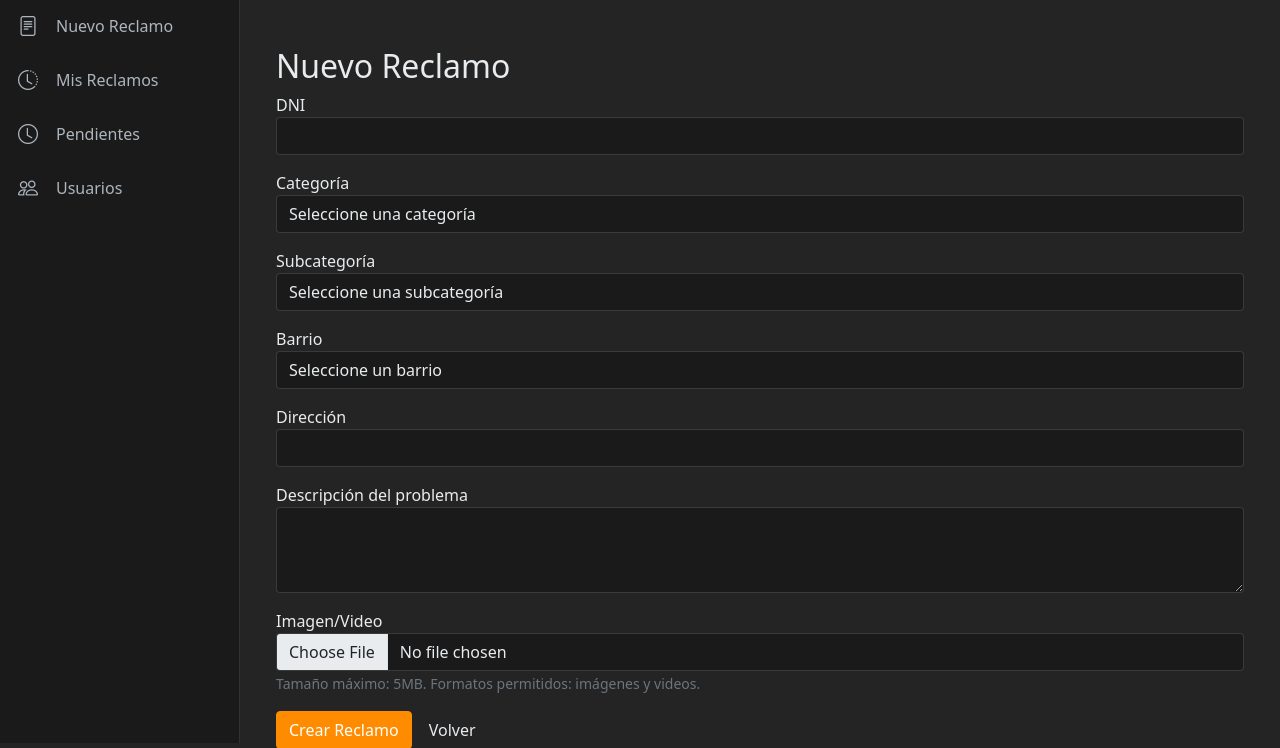
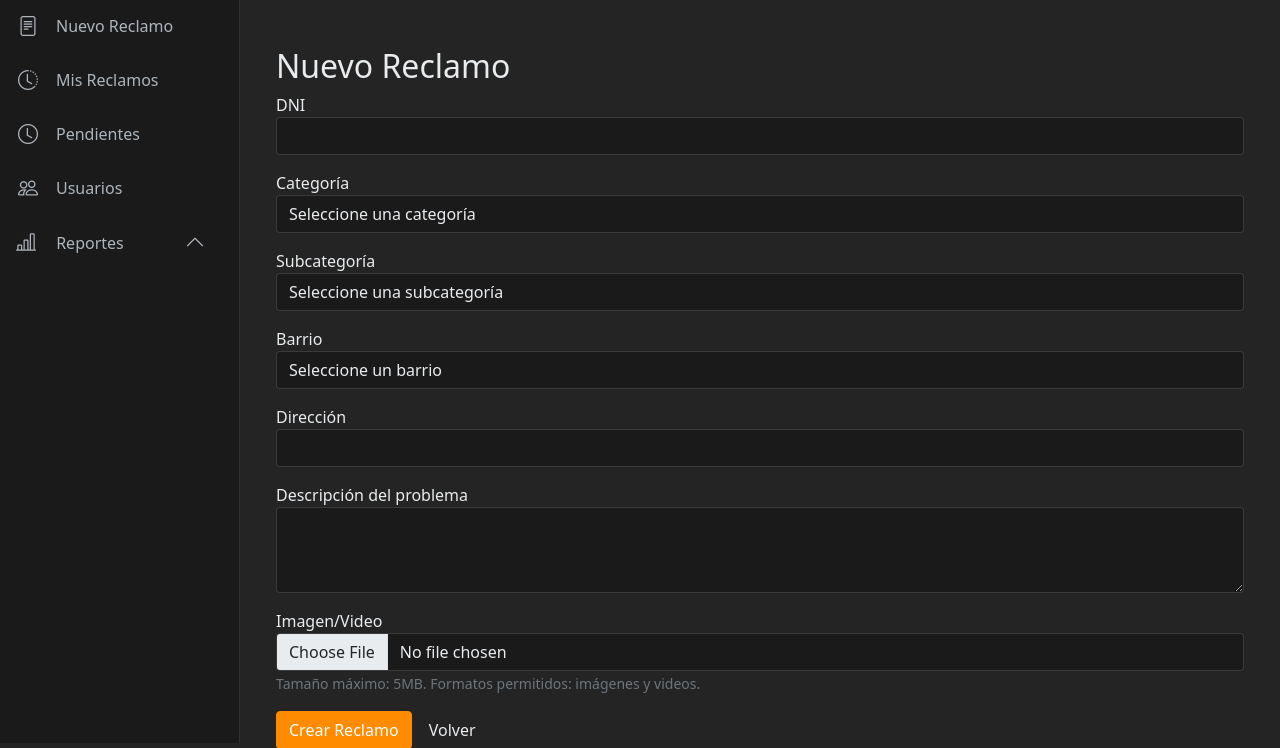
Before and after one commit to FrancoXe/AppLogin, an ASP.NET Core app: page /Reclamos/Nuevo in a window 1280 px wide. Shown: the part 57-805 px from the top of the page. Run offline with ASP.NET Core 8, Linux system fonts and the light colour scheme; the visitor is signed in with stand-in values (Sample User, id 1); data comes from the database, SQL or seed files in the repository.

Commit message:
Hi, Jules here!
I've added a new "Reports" section to the sidebar menu. This section is visible to administrator users, is collapsible, and contains the following sub-options (currently with placeholder links):
- Claims
- Statistics
- Status
- Notifications

Here's a summary of the changes:
- I modified `Views/Shared/_Layout.cshtml` to add the HTML structure for the new menu, using Bootstrap's Collapse component for the expand/collapse functionality.
- I added styles to `wwwroot/css/site.css` to:
    - Rotate the arrow icon of the "Reports" menu when expanding/collapsing.
    - Style the sub-items (`.nav-sub-item`) with appropriate indentation, padding, and font size to show hierarchy.
- I ensured visual consistency with existing sidebar items and compatibility with both light and dark themes.

```diff
--- a/Views/Shared/_Layout.cshtml
+++ b/Views/Shared/_Layout.cshtml
@@ -96,6 +96,29 @@
                     <i class="bi bi-people"></i>
                     <span>Usuarios</span>
                 </a>
+                <div class="nav-item-dropdown">
+                    <a class="nav-item d-flex justify-content-between align-items-center" data-bs-toggle="collapse" href="#submenuReportes" role="button" aria-expanded="false" aria-controls="submenuReportes">
+                        <div>
+                            <i class="bi bi-bar-chart-line me-3"></i>
+                            <span>Reportes</span>
+                        </div>
+                        <i class="bi bi-chevron-down sidebar-arrow"></i>
+                    </a>
+                    <div class="collapse list-unstyled ps-4" id="submenuReportes">
+                        <a href="#" class="nav-item nav-sub-item"> <!-- Enlaces placeholder -->
+                            <span>Reclamos</span>
+                        </a>
+                        <a href="#" class="nav-item nav-sub-item">
+                            <span>Estadísticas</span>
+                        </a>
+                        <a href="#" class="nav-item nav-sub-item">
+                            <span>Estado</span>
+                        </a>
+                        <a href="#" class="nav-item nav-sub-item">
+                            <span>Notificaciones</span>
+                        </a>
+                    </div>
+                </div>
             }
         </nav>
     </aside>
--- a/wwwroot/css/site.css
+++ b/wwwroot/css/site.css
@@ -518,6 +518,48 @@ body {
     }
 }
 
+/* Estilos para el nuevo menú desplegable del Sidebar */
+
+/* Flecha indicadora */
+.sidebar .nav-item .sidebar-arrow {
+    transition: transform 0.2s ease-in-out; /* Transición suave para la rotación */
+}
+
+/* Cuando el enlace del desplegable está expandido (aria-expanded="true"), rota la flecha */
+/* Bootstrap añade la clase 'collapsed' al revés: está cuando está colapsado y la quita cuando se expande. */
+/* Así que apuntamos a cuando NO tiene la clase 'collapsed' */
+.sidebar .nav-item:not(.collapsed) .sidebar-arrow {
+    transform: rotate(180deg);
+}
+
+/* Estilos para los sub-ítems del menú */
+.sidebar .nav-sub-item {
+    padding-top: 0.5rem; /* Padding vertical más pequeño */
+    padding-bottom: 0.5rem;
+    padding-left: 1rem; /* El ps-4 en el HTML ya da un padding general, esto es adicional al icono si lo tuviera */
+                       /* O puedes ajustar el padding-left en la clase `list-unstyled ps-4` directamente en el HTML si prefieres. */
+                       /* Por ahora, el ps-4 en el div del submenú ya indenta todo el bloque. */
+                       /* Un nav-sub-item podría necesitar menos padding-left si el icono bi-dot se elimina o si se quiere más indentación del texto. */
+    font-size: 0.9rem; /* Tamaño de fuente ligeramente más pequeño */
+    color: var(--text-secondary); /* Color de texto secundario, un poco más tenue */
+}
+
+.sidebar .nav-sub-item:hover {
+    color: var(--text-primary); /* Al pasar el mouse, usa el color de texto primario */
+    background-color: var(--hover-bg); /* Mantener el fondo de hover consistente */
+}
+
+/* Ajuste para el contenedor del submenú si es necesario (el div con .collapse) */
+.sidebar .nav-item-dropdown .collapse {
+    /* El ps-4 ya indenta. Si se quieren líneas guía o algo más, se añadiría aquí */
+    /* margin-left: 1rem; /* Ejemplo si se quisiera indentar más allá del padding del ícono */
+}
+
+/* Asegurar que el nav-item que es un toggle no tenga estilos extraños cuando está activo/foco */
+.sidebar .nav-item[data-bs-toggle="collapse"]:focus {
+    /* box-shadow: none; /* Ejemplo si Bootstrap añade un box-shadow no deseado */
+}
+
 /* Responsive */
 @media (max-width: 768px) {
     .sidebar {
```
